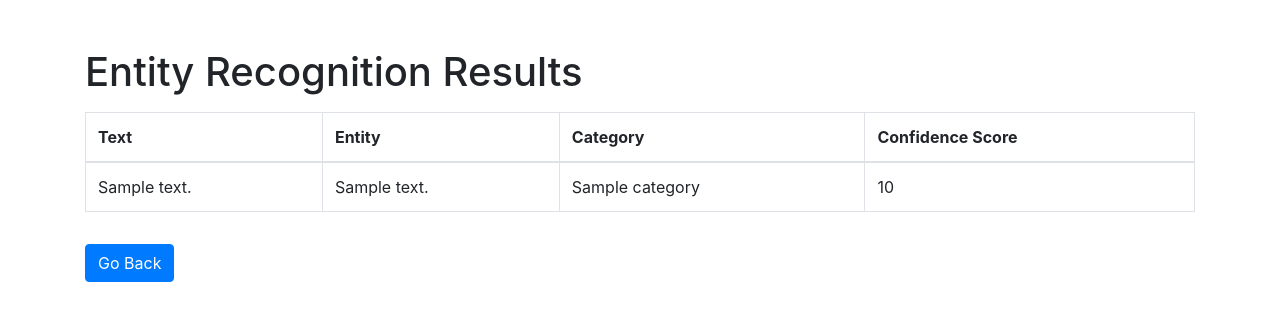
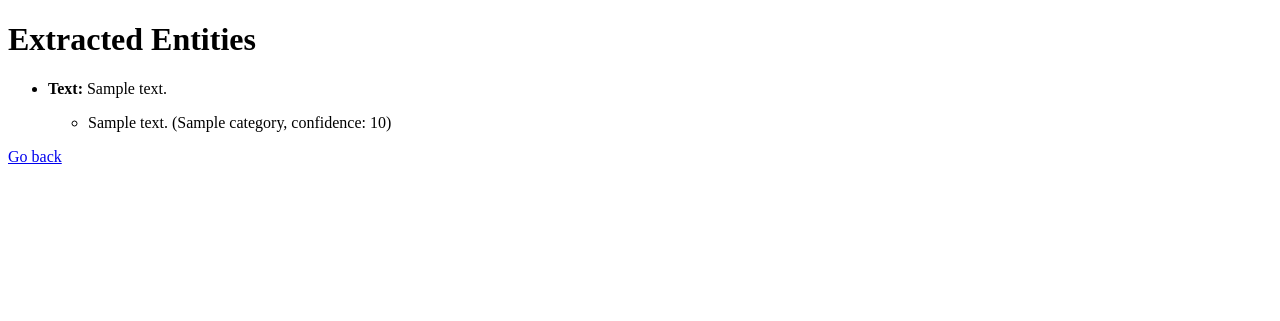
Before and after one commit to 9501893704rahul/aiscanimage, a Flask app: template templates/results.html in a window 1280 px wide. Shown: the top 321 px of the page. Run offline with Flask 2, Linux system fonts and the light colour scheme; the template is opened without the code that fills it: most values are stand-ins (such as "Sample title", 1, 10 or a date in 2020); some libraries are stand-ins or nearby versions.

Commit message:
Update results.html

```diff
--- a/templates/results.html
+++ b/templates/results.html
@@ -1,37 +1,24 @@
-<!doctype html>
+<!DOCTYPE html>
 <html lang="en">
 <head>
-    <meta charset="utf-8">
-    <meta name="viewport" content="width=device-width, initial-scale=1, shrink-to-fit=no">
-    <link rel="stylesheet" href="https://stackpath.bootstrapcdn.com/bootstrap/4.3.1/css/bootstrap.min.css">
-    <title>Entity Recognition Results</title>
+    <meta charset="UTF-8">
+    <meta name="viewport" content="width=device-width, initial-scale=1.0">
+    <title>Results</title>
 </head>
 <body>
-    <div class="container">
-      <h1 class="mt-5">Entity Recognition Results</h1>
-      <table class="table table-bordered mt-3">
-        <thead>
-          <tr>
-            <th>Text</th>
-            <th>Entity</th>
-            <th>Category</th>
-            <th>Confidence Score</th>
-          </tr>
-        </thead>
-        <tbody>
+    <h1>Extracted Entities</h1>
+    <ul>
     {% for result in entity_results %}
+        <li>
+            <p><strong>Text:</strong> {{ result.text }}</p>
+            <ul>
             {% for entity in result.entities %}
-              <tr>
-                <td>{{ result.text }}</td>
-                <td>{{ entity.text }}</td>
-                <td>{{ entity.category }}</td>
-                <td>{{ entity.confidence_score }}</td>
-              </tr>
+                <li>{{ entity.text }} ({{ entity.category }}, confidence: {{ entity.confidence_score }})</li>
             {% endfor %}
+            </ul>
+        </li>
     {% endfor %}
-        </tbody>
-      </table>
-      <a href="/" class="btn btn-primary mt-3">Go Back</a>
-    </div>
+    </ul>
+    <a href="/">Go back</a>
 </body>
 </html>
```
Lines whose indentation alone changed are shown as unchanged.
